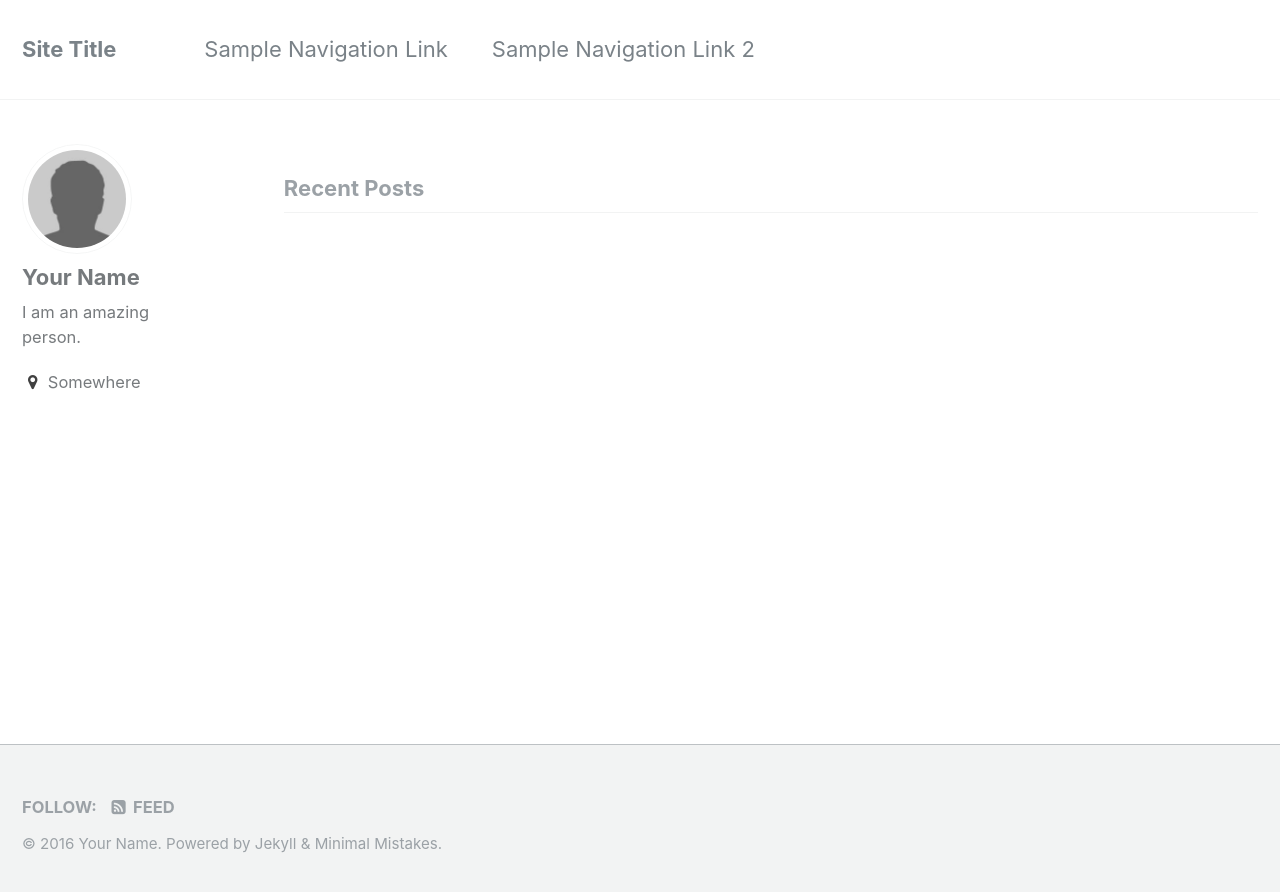
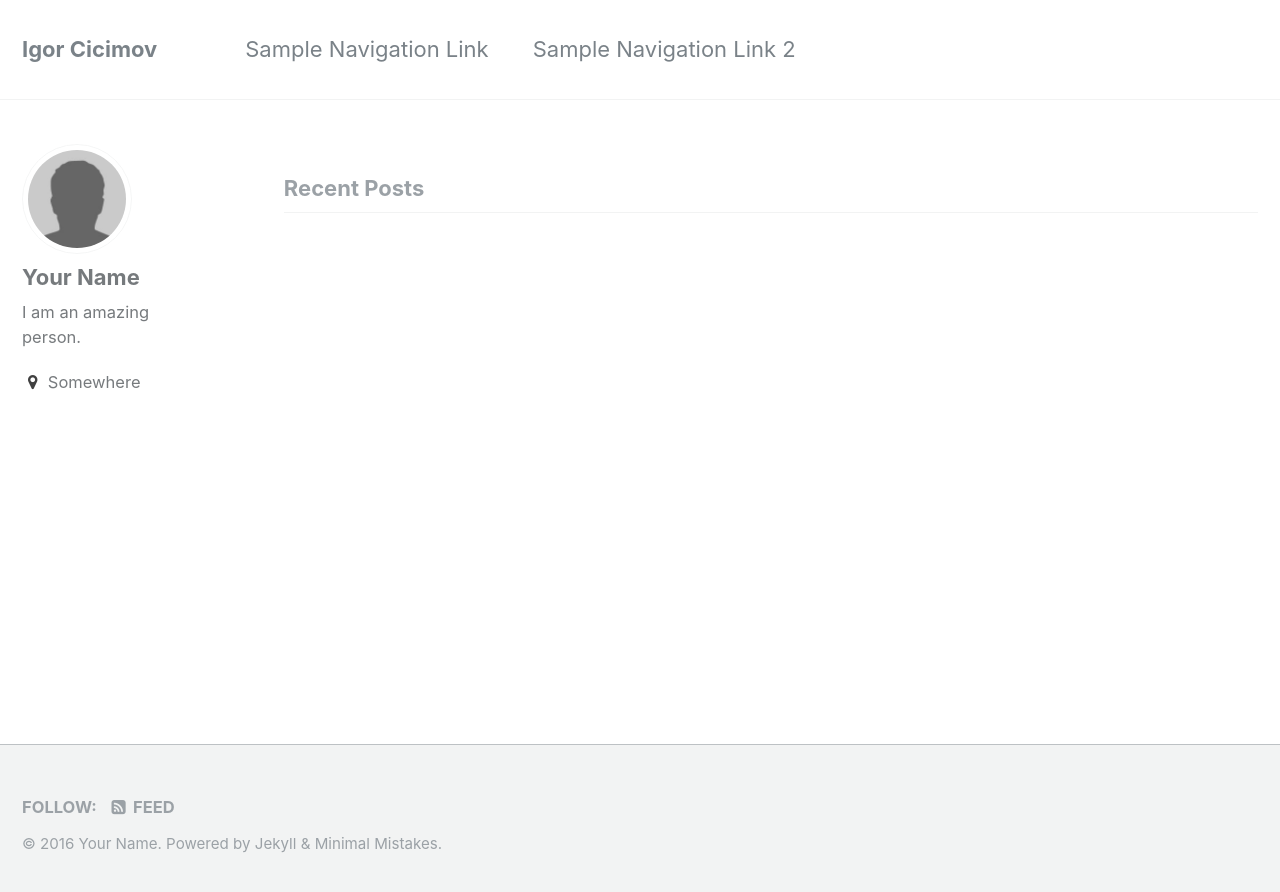
Before and after one commit to icicimov/icicimov.github.io, a Jekyll site: the page built from index.html, in a window 1280 px wide. Shown: the top 892 px of the page. Built offline with Jekyll 4.4.1, drawn with Linux system fonts in a browser that asks for light colours; the list of posts is cut into pages by our own code.

Commit message:
Update _config.yml

```diff
--- a/_config.yml
+++ b/_config.yml
@@ -7,10 +7,10 @@
 
 # Site Settings
 locale                   : "en"
-title                    : "Site Title"
+title                    : "Igor Cicimov"
 title_separator          : "-"
 name                     : "Your Name"
-description              : "An amazing website."
+description              : "DevOps at Encompass"
 url                      : # the base hostname & protocol for your site e.g. "https://mmistakes.github.io"
 baseurl                  : # the subpath of your site, e.g. "/blog"
 repository               : # GitHub username/repo-name e.g. "mmistakes/minimal-mistakes"
```
